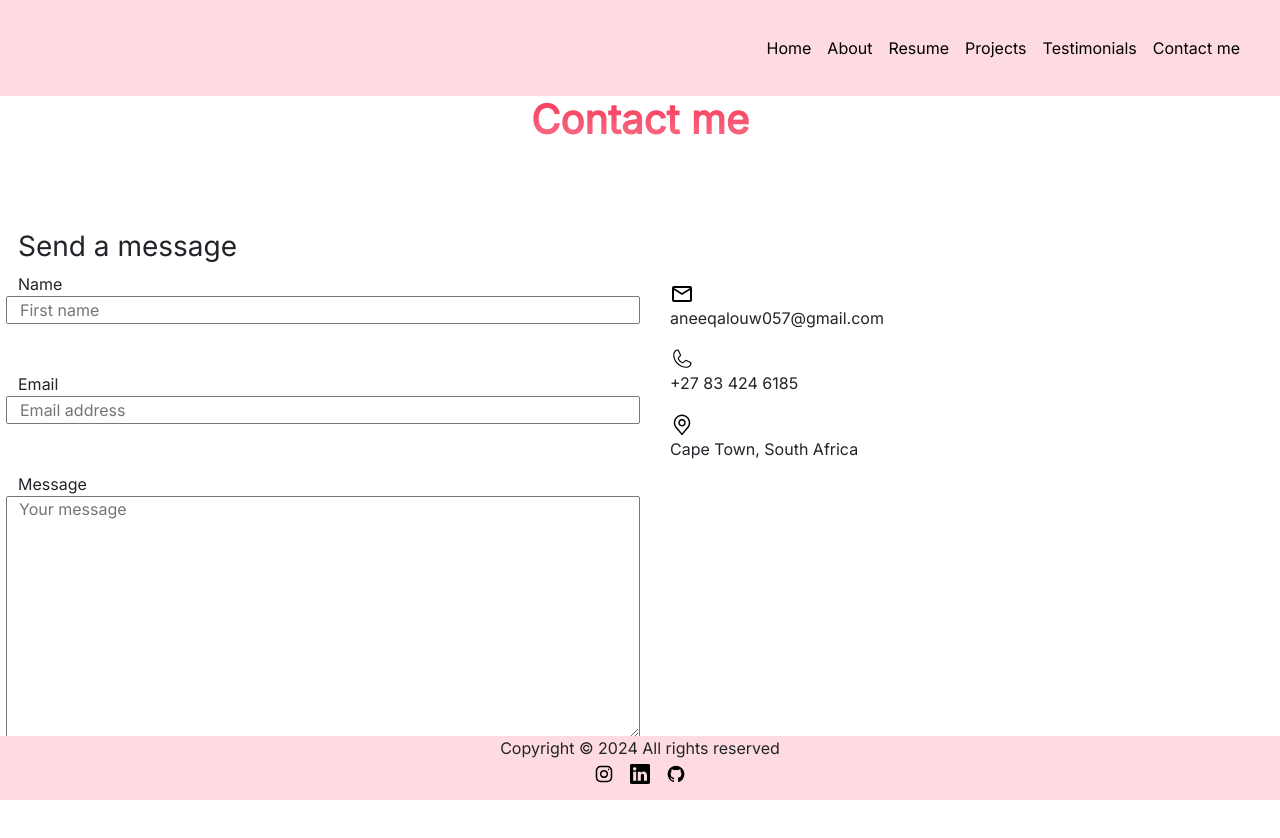
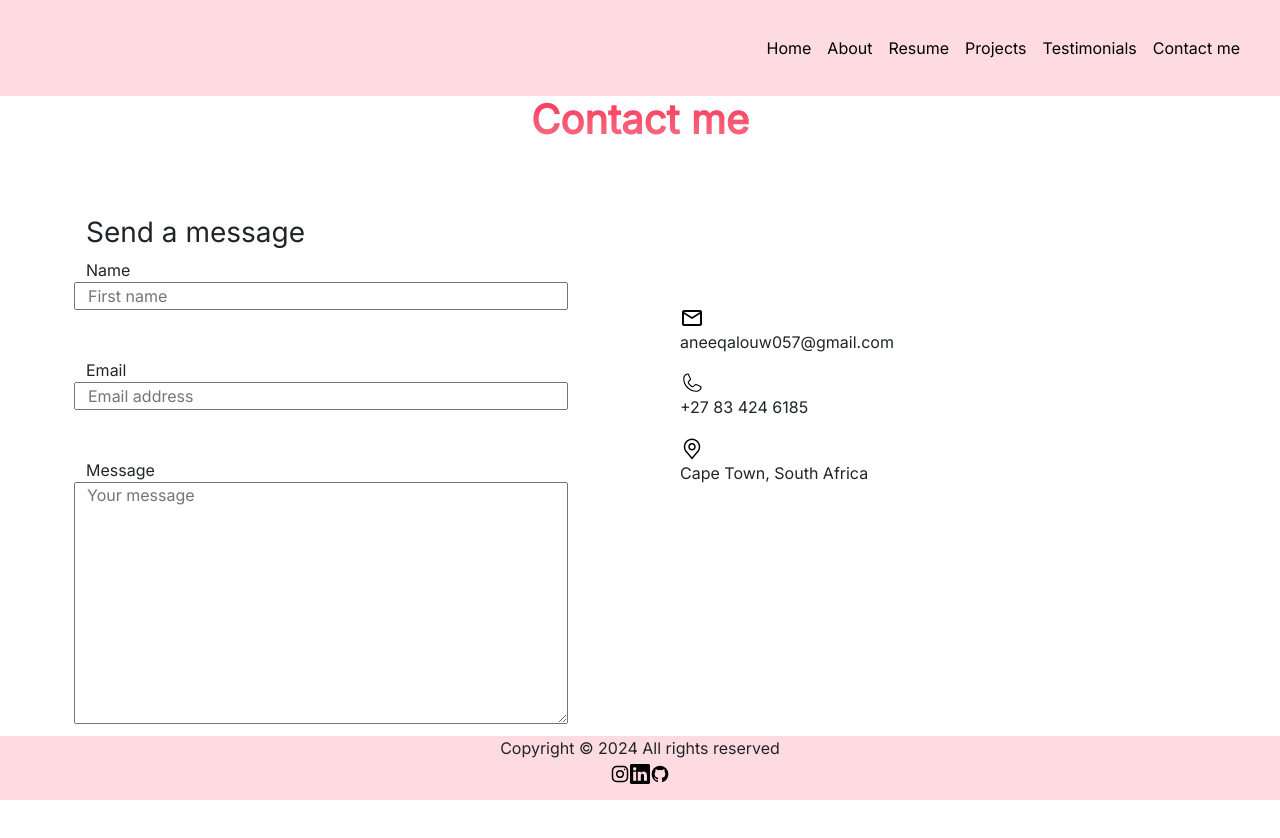
Before and after one commit to aneeqalouw/Portfolio, a Vue app: page /contact in a window 1280 px wide. Shown: the top 838 px of the page. Built offline with nearby package versions, Linux system fonts and the light colour scheme; a web font is replaced by a local one.

Commit message:
last updates

```diff
--- a/src/components/FooterComp.vue
+++ b/src/components/FooterComp.vue
@@ -5,7 +5,7 @@
 
         Copyright &copy; <span>{{ year }} </span>
         <span> All rights reserved</span> <br />
-        <span class="d-flex gap-3 justify-content-center">
+        <span class="col-12 gap-3 justify-content-center">
           <!-- using svg icons exported from figma iconify -->
           <a
             href="https://www.instagram.com/that.malay.chick?igsh=dzk4ZTN5cDdrNHpt"
--- a/src/views/AboutView.vue
+++ b/src/views/AboutView.vue
@@ -1,13 +1,13 @@
 <template>
-  <div>
+  <div class="container">
     <div class="row d-block d-md-flex align-items-center vh-100 m-auto ">
-      <div class="col d-block d-md-flex align-items-center justify-content-center vh-100 w-25" >
+      <div class="col d-none d-lg-flex align-items-center justify-content-center vh-100 w-25" >
         <div class="img-wrapper">
           <img src="https://i.postimg.cc/ZYC2SqD8/vue-profile3.png" alt="profile" loading="lazy" class="img-fluid">
           <img src="https://i.postimg.cc/8CFFBMzK/thought-bubble-1.png" alt="thought" loading="lazy" class="img-fluid">
         </div>
       </div>
-      <div class="col my-5">
+      <div class="col my-3">
           <h2 class="fs-1 d-1 fw-bold my-4" id="aboutHead">Who am I?</h2>
           <p class="lead fs-4" id="aboutDes">I'm Aneeqa Louw, an aspiring web developer from Cape Town.</p>
           <p class="fs-6" id="about">
@@ -24,7 +24,7 @@
       </div>
       <br><br>
   </div>
-  </div>
+</div>
 </template>
 
 <script>
--- a/src/views/ContactMe.vue
+++ b/src/views/ContactMe.vue
@@ -3,8 +3,11 @@
     Contact me
   </h2>
   <br /><br />
-  <div class="row d-flex justify-content-center ">
-    <div class="col d-block" id="form">
+
+  <!-- form -->
+  <div class="container">
+    <div class="row d-block d-md-flex justify-content-center gap-5 ">
+    <div class="col d-block p-3" id="form">
       <h3>Send a message</h3>
       <form action="https://formspree.io/f/xayrnwry" method="post">
         <div class="row">
@@ -40,7 +43,7 @@
 
 
     <!-- details -->
-    <div class="col" id="details" style="padding-top: 80px;">
+    <div class="col my-4 d-block" id="details" style="padding-top: 80px;">
       <div class="row" id="detail">
         <div>
           <a href="mailto:aneeqalouw057@gmail.com?">
@@ -109,6 +112,9 @@
 
     <br /><br />
   </div>
+
+  </div>
+
   <br /><br />
   <br /><br />
   <br /><br />
@@ -120,13 +126,9 @@ export default {};
 </script>
 
 <style scoped>
-/* body{
-    text-align: center;
-} */
+
 #form {
-  display: block;
-  padding: 30px;
-  width: 300px;
+  width: 200px;
   height: 500px;
 }
 #head {
```
